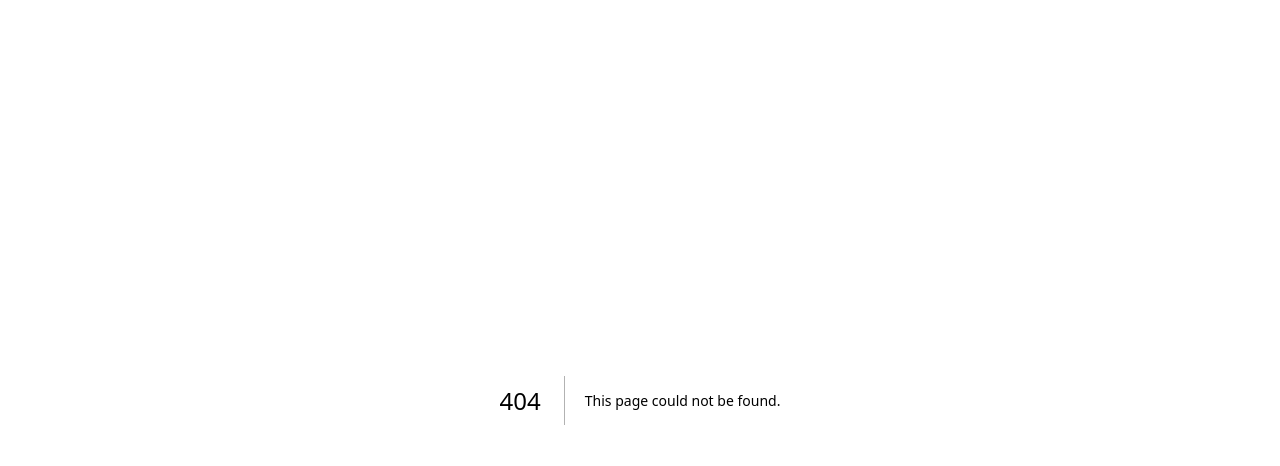
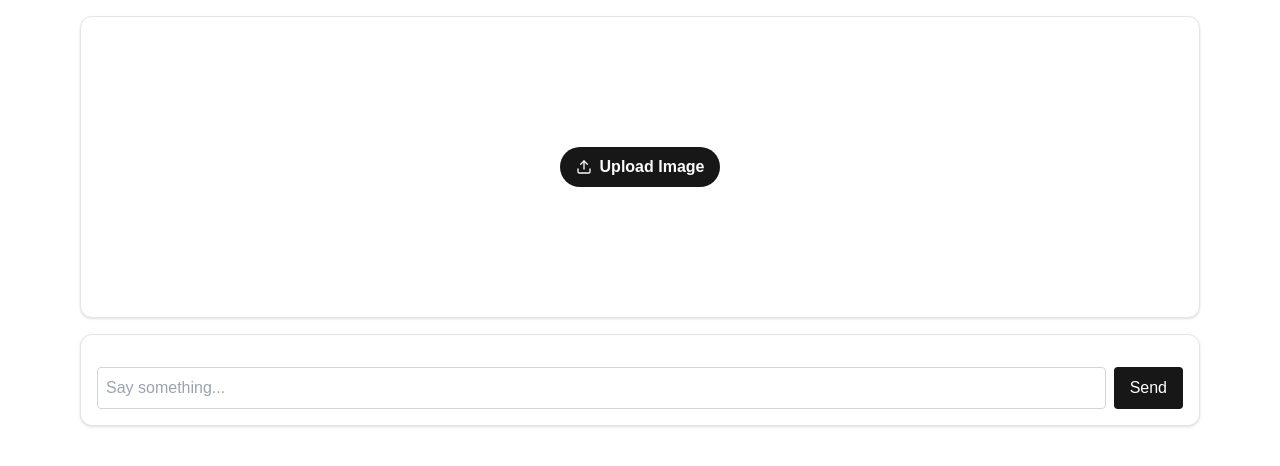
Before and after one commit to marcowang01/lemma, a Next.js app: page /genui in a window 1280 px wide. Before the commit this address had no page. Shown: the top 466 px of the page. Built offline with nearby package versions, Linux system fonts and the light colour scheme.

Commit message:
genui start

```diff
--- /dev/null
+++ b/src/app/genui/page.tsx
@@ -0,0 +1,188 @@
+"use client"
+
+import { Card, CardContent } from "@/components/ui/card"
+import { Dialog, DialogContent, DialogTitle } from "@/components/ui/dialog"
+import { renderLatex } from "@/lib/latex"
+import DOMPurify from "dompurify"
+import { Edit, Trash2, Upload, X } from "lucide-react"
+import { marked } from "marked"
+import { useEffect, useRef, useState } from "react"
+
+export default function Chat() {
+  const [imageUrl, setImageUrl] = useState<string | null>(null)
+  const [userInput, setUserInput] = useState<string>("")
+  const [tempText, setTempText] = useState<string>("")
+  const [isModalOpen, setIsModalOpen] = useState(false)
+  const formRef = useRef<HTMLFormElement>(null)
+
+  useEffect(() => {
+    marked.setOptions({
+      gfm: true,
+      breaks: true,
+    })
+  }, [])
+
+  const handleImageChange = (e: React.ChangeEvent<HTMLInputElement>) => {
+    const file = e.target.files?.[0]
+    if (file) {
+      setImageUrl(URL.createObjectURL(file))
+    }
+  }
+
+  const handleClearImage = () => {
+    setImageUrl(null)
+    if (formRef.current) {
+      const fileInput = formRef.current.querySelector('input[type="file"]') as HTMLInputElement
+      if (fileInput) {
+        fileInput.value = ""
+      }
+    }
+  }
+
+  const handleSubmit = async (e: React.FormEvent<HTMLFormElement>) => {
+    e.preventDefault()
+    const formData = new FormData(e.currentTarget)
+
+    const response = await fetch("/api/chat", {
+      method: "POST",
+      body: formData,
+    })
+
+    setUserInput("")
+
+    if (!response.ok) {
+      console.error("Failed to fetch response", response)
+      setTempText("Failed to fetch response")
+      return
+    }
+
+    const reader = response.body!.getReader()
+    const decoder = new TextDecoder()
+    let text = ""
+
+    while (true) {
+      const { done, value } = await reader.read()
+      if (done) {
+        break
+      }
+
+      text += decoder.decode(value, { stream: true })
+      let processedText = renderLatex(text)
+      const markdownHtml = marked.parse(processedText) as string
+      const safeHtml = DOMPurify.sanitize(markdownHtml)
+      setTempText(safeHtml)
+    }
+  }
+
+  const handleInputChange = (e: React.ChangeEvent<HTMLInputElement>) => {
+    setUserInput(e.target.value)
+  }
+
+  return (
+    <main className="container mx-auto max-w-6xl p-4">
+      <div className="grid gap-8 md:grid-cols-1">
+        <form ref={formRef} onSubmit={handleSubmit} className="flex w-full flex-col gap-4">
+          {/* Image Upload / Preview */}
+          <Card className="overflow-hidden">
+            <CardContent className="relative h-[300px] w-full p-0">
+              {/* Image container with click handler */}
+              <div
+                className={`h-full w-full hover:opacity-80 ${imageUrl && "cursor-pointer"}`}
+                onClick={() => imageUrl && setIsModalOpen(true)}
+              >
+                {imageUrl && (
+                  <img src={imageUrl} alt="Math problem" className="h-full w-auto object-contain" />
+                )}
+              </div>
+
+              {/* Upload button container */}
+              <div className="pointer-events-none absolute inset-0">
+                <input
+                  type="file"
+                  name="imageInput"
+                  accept="image/*"
+                  onChange={handleImageChange}
+                  className="hidden"
+                  id="photo-upload"
+                />
+
+                <label
+                  htmlFor="photo-upload"
+                  className={`pointer-events-auto absolute flex cursor-pointer items-center rounded-full bg-primary px-4 py-2 font-semibold text-primary-foreground transition-colors duration-200 hover:bg-primary/70 ${
+                    imageUrl
+                      ? "bottom-2 right-2"
+                      : "inset-0 mx-auto my-auto h-fit w-fit items-center justify-center"
+                  }`}
+                >
+                  {imageUrl ? (
+                    <Edit size={16} className="mr-2" />
+                  ) : (
+                    <Upload size={16} className="mr-2 shrink-0" />
+                  )}
+                  <span>{imageUrl ? "Edit Image" : "Upload Image"}</span>
+                </label>
+                <div className="absolute bottom-2 right-[155px] flex gap-2">
+                  {imageUrl && (
+                    <button
+                      type="button"
+                      onClick={handleClearImage}
+                      className="pointer-events-auto flex h-[40px] items-center rounded-full bg-red-500 px-4 py-2 font-semibold text-white transition-colors duration-200 hover:bg-red-600"
+                    >
+                      <Trash2 size={16} />
+                    </button>
+                  )}
+                </div>
+              </div>
+            </CardContent>
+          </Card>
+
+          {/* Image Preview Modal */}
+          <Dialog open={isModalOpen} onOpenChange={setIsModalOpen}>
+            <DialogContent className="max-w-4xl">
+              <DialogTitle>Uploaded Image</DialogTitle>
+              <button
+                onClick={() => setIsModalOpen(false)}
+                className="absolute right-4 top-4 rounded-sm opacity-70 transition-opacity hover:opacity-100 focus:outline-none disabled:pointer-events-none data-[state=open]:bg-accent data-[state=open]:text-muted-foreground"
+              >
+                <X className="h-4 w-4" />
+                <span className="sr-only">Close</span>
+              </button>
+              <div className="mt-2 w-full">
+                <img
+                  src={imageUrl ?? ""}
+                  alt="Math problem enlarged"
+                  className="max-h-[80vh] w-auto rounded-md object-contain"
+                />
+              </div>
+            </DialogContent>
+          </Dialog>
+
+          {/* Chat Interface */}
+          <Card className="overflow-hidden">
+            <CardContent className="relative flex h-full flex-col p-4">
+              <div
+                className="markdown mb-auto h-full w-full"
+                dangerouslySetInnerHTML={{ __html: tempText }}
+              />
+              <div className="flex w-full gap-2">
+                <input
+                  className="flex-1 rounded border border-gray-300 p-2"
+                  name="userInput"
+                  value={userInput}
+                  placeholder="Say something..."
+                  onChange={handleInputChange}
+                />
+                <button
+                  type="submit"
+                  className="rounded bg-primary px-4 py-2 text-white hover:bg-primary/90"
+                >
+                  Send
+                </button>
+              </div>
+            </CardContent>
+          </Card>
+        </form>
+      </div>
+    </main>
+  )
+}
```
